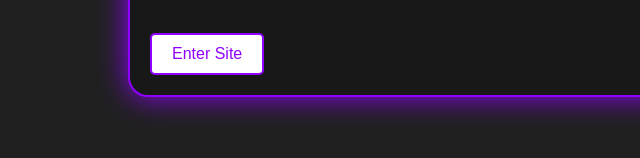
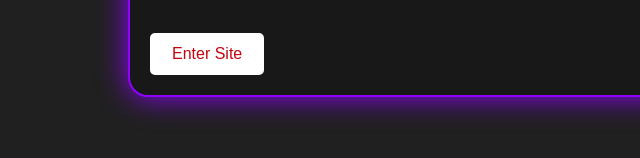
Before and after one commit to xXSC4R3CR0WXx/xXSC4R3CR0WXx.github.io, a plain HTML site: page index.html in a window 1280 px wide. In both pictures the pointer is over the link "Enter Site". Shown: the part 336-494 px from the top of the page, 0-640 px from the left. Drawn offline with Linux system fonts and the light colour scheme.

Commit message:
Update index.html

```diff
--- a/index.html
+++ b/index.html
@@ -226,8 +226,8 @@
 
     .btn:hover {
       background-color: #fff;
-      color: #9000ff;
-      border: 2px solid #9000ff;
+      color: #c4040e;
+      border: 2px solid #ffffff;
     }
   </style>
 </head>
```
